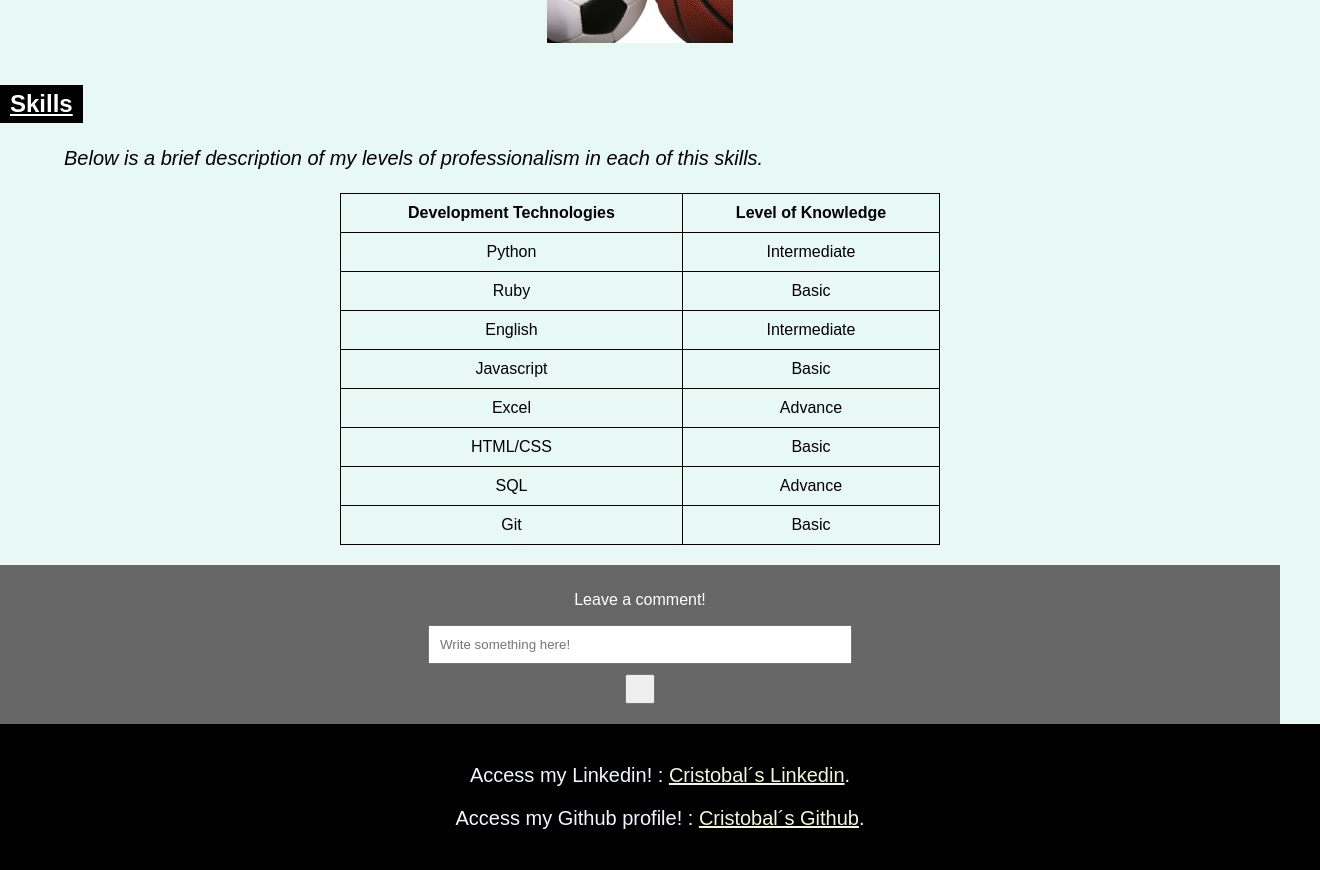
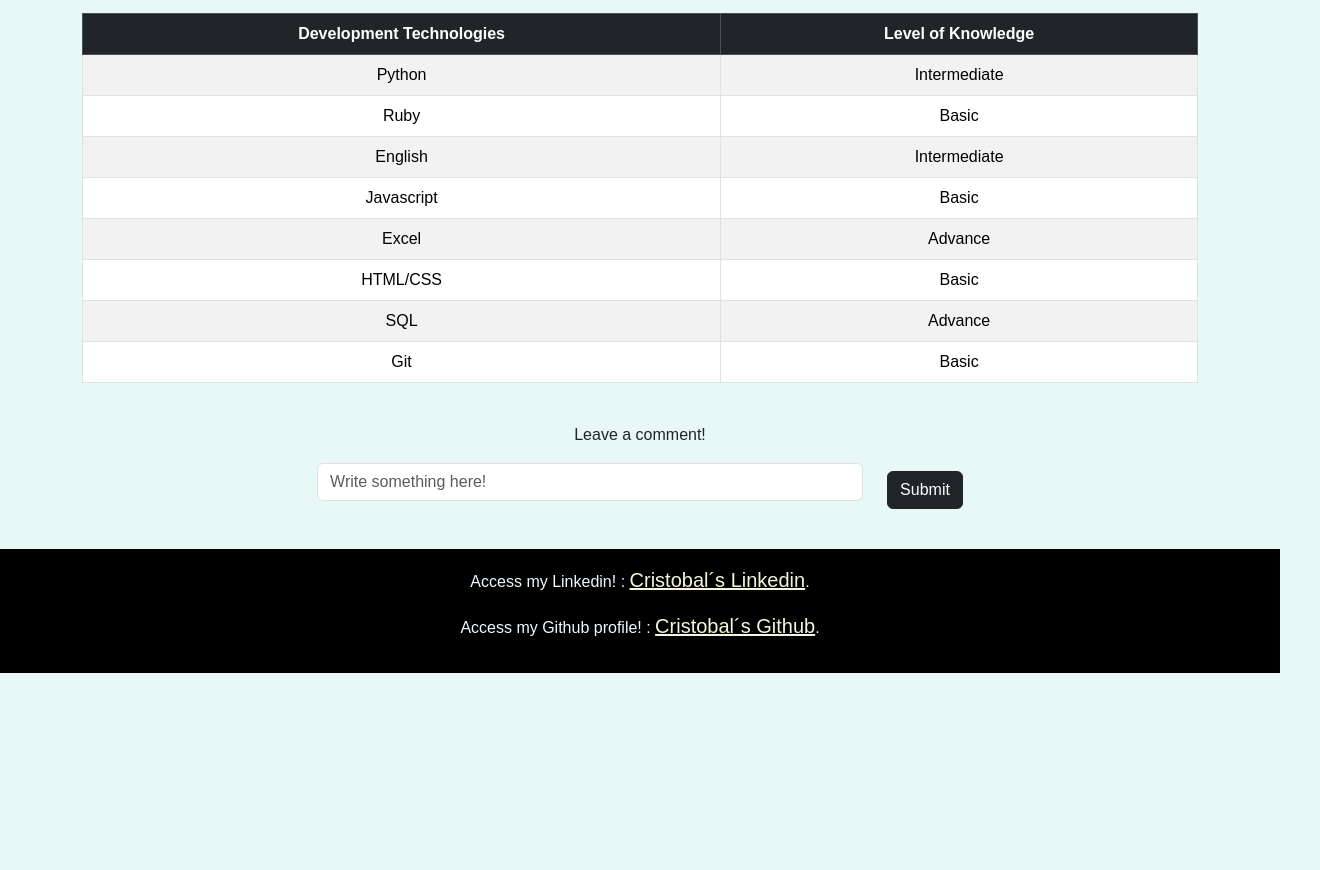
Before and after one commit to CChacon13/CChacon13.github.io, a plain HTML site: page index.html in a window 1280 px wide. Shown: the part 622-1492 px from the top of the page, 1320 px wide, since content can reach past the window. After the commit the page ends 1295 px from the top, so only its background shows below. Drawn offline with nearby package versions, Linux system fonts and the light colour scheme.

Commit message:
version_1_entrega_2

```diff
--- a/index.html
+++ b/index.html
@@ -4,87 +4,79 @@
         <meta charset="UTF-8">
         <meta name="viewport" content="width=device-width, initial-scale=1.0">
         <title>Personal Document</title>
+        <link href="https://cdn.jsdelivr.net/npm/bootstrap@5.3.3/dist/css/bootstrap.min.css" rel="stylesheet">
         <link rel="stylesheet" href="styles.css">
     </head>
+    <body>
+        <script src="https://cdn.jsdelivr.net/npm/bootstrap@5.3.3/dist/js/bootstrap.bundle.min.js"></script>
 
-    <body>
-        <div class="bloque_principal">
+        <div class="container-fluid text-center bloque_principal">
             <h1 class="t_principal">Cristóbal Chacón Galaz</h1>
         </div>
 
-        <div class="contenedor">
-            <div>
+        <div class="container my-4">
+            <div class="row">
+                <div class="col-md-8">
                     <h2 class="titulos">About Me</h2>
                     <p class="parrafos">
                         Hello! I'm Cristóbal, and I'm 21 years old. This page is meant to share a little more about my life. I'm currently studying Industrial Civil Engineering at Universidad de los Andes, where I started in 2021.
-                    Im currently living in Las Condes district with my partner and siblings.
+                        I'm currently living in Las Condes district with my partner and siblings.
                         I really enjoy playing sports, especially team sports like soccer and basketball. My main hobbies are hanging out with my friends and watching series.
                     </p>
                 </div>
+                <div class="col-md-4 text-center">
+                    <img src="balls.png" class="img-fluid" alt="Error">
+                </div>
+            </div>
+        </div>
 
-            <img src="balls.png" alt="Error">
-
-        </div>
-        <div>
+        <div class="container my-4">
             <h2 class="titulos">Skills</h2>
-            <p class="parrafos">
-                Below is a brief description of my levels of professionalism in each of this skills.
-            </p>
-            <table class="tabla">
+            <p class="parrafos">Below is a brief description of my levels of professionalism in each of these skills.</p>
+            <div class="table-responsive">
+                <table class="table table-bordered table-striped table-hover text-center tabla">
+                    <thead class="table-dark">
                         <tr>
                             <th>Development Technologies</th>
                             <th>Level of Knowledge</th>
                         </tr>
-                <tr>
-                    <td>Python</td>
-                    <td>Intermediate</td>
-                </tr>
-                <tr>
-                    <td>Ruby</td>
-                    <td>Basic</td>
-                </tr>
-                <tr>
-                    <td>English</td>
-                    <td>Intermediate</td>
-                </tr>
-                <tr>
-                    <td>Javascript</td>
-                    <td>Basic</td>
-                </tr>
-                <tr>
-                    <td>Excel</td>
-                    <td>Advance</td>
-                </tr>
-                <tr>
-                    <td>HTML/CSS</td>
-                    <td>Basic</td>
-                </tr>
-                <tr>
-                    <td>SQL</td>
-                    <td>Advance</td>
-                </tr>
-                <tr>
-                    <td>Git</td>
-                    <td>Basic</td>
-                </tr>
+                    </thead>
+                    <tbody>
+                        <tr><td>Python</td><td>Intermediate</td></tr>
+                        <tr><td>Ruby</td><td>Basic</td></tr>
+                        <tr><td>English</td><td>Intermediate</td></tr>
+                        <tr><td>Javascript</td><td>Basic</td></tr>
+                        <tr><td>Excel</td><td>Advance</td></tr>
+                        <tr><td>HTML/CSS</td><td>Basic</td></tr>
+                        <tr><td>SQL</td><td>Advance</td></tr>
+                        <tr><td>Git</td><td>Basic</td></tr>
+                    </tbody>
                 </table>
             </div>
+        </div>
 
-        <div class="boton">
+        <div class="container text-center my-4">
             <p id="texto">Leave a comment!</p>
-            <input class="user" type="text" id="campoTexto" placeholder="Write something here!">
-            <input class= "imagen_boton" type="button" onclick="actualizarTexto()">
+            <div class="row justify-content-center">
+                <div class="col-12 col-md-6 mb-2">
+                    <input class="form-control w-40 mx-auto mb-3" type="text" id="campoTexto" placeholder="Write something here!">
+                </div>
+                <div class="col-12 col-md-auto">
+                    <button class="btn btn-dark mt-2" onclick="actualizarTexto()">Submit</button>
+                </div>
+            </div>
+        </div>
+
+        <footer class="container-fluid text-center py-3 pie">
+            <p class="last_text">Access my Linkedin! : <a class="diseño" href="https://www.linkedin.com/in/cristobal-chacon-0a0637304/">Cristobal´s Linkedin</a>.</p>
+            <p class="last_text">Access my Github profile! : <a class="diseño" href="https://github.com/CChacon13">Cristobal´s Github</a>.</p>
+        </footer>
+
         <script>
             function actualizarTexto() {
                 let nuevoTexto = document.getElementById("campoTexto").value;
                 document.getElementById("texto").textContent = nuevoTexto;
             }
         </script>
-        </div>
-
-        <footer class="pie">
-            <p class="last_text">Access my Linkedin! : <a class="diseño" href="https://www.linkedin.com/in/cristobal-chacon-0a0637304/">Cristobal´s Linkedin</a>.</p>
-            <p class="last_text">Access my Github profile! : <a class="diseño" href= "https://github.com/CChacon13">Cristobal´s Github</a>.</p>
-        </footer>
     </body>
 </html>
--- a/styles.css
+++ b/styles.css
@@ -1,12 +1,7 @@
-/*Primer cambio*/
 body {
     font-family: Arial, sans-serif;
-    margin: 0;
-    padding: 0;
-    box-sizing: border-box;
-    background-color:rgb(232, 248, 245)
+    background-color: rgb(232, 248, 245);
 }
-
 
 .bloque_principal {
     background-image: url(background.jpg);
@@ -19,7 +14,7 @@ body {
 }
 
 .t_principal {
-    color:black;
+    color: black;
     font-size: 38px;
     font-weight: bold;
 }
@@ -35,25 +30,8 @@ body {
 .parrafos {
     color: black;
     line-height: 1.5;
-    max-width: 90%;
-    margin: auto;
     font-size: 20px;
     font-style: italic;
-}
-
-.tabla {
-    width: 100%;
-    max-width: 600px;
-    margin: 20px auto;
-    border-collapse: collapse;
-}
-
-th, td {
-    border-width: 1px;
-    border-color: black;
-    border-style: solid;
-    padding: 10px;
-    text-align: center;
 }
 
 .pie {
@@ -61,7 +39,6 @@ th, td {
     color: aliceblue;
     text-align: center;
     padding: 20px;
-    width: 100%;
 }
 
 img {
@@ -71,42 +48,14 @@ img {
     display: block;
 }
 
-.contenedor {
-    display: flex;
-    flex-wrap: wrap;
-    justify-content: center;
-    gap: 20px;
-    padding: 20px;
-}
-
 .diseño {
     color: beige;
     font-size: 20px;
 }
 
-.last_text {
-    font-size: 20px;
-}
-
 .user {
-    width: 90%;
     max-width: 400px;
     padding: 10px;
-}
-
-.boton {
-    width: auto;
-    padding-top: 10px;
-    padding-bottom: 20px;
-    text-align: center;
-    background-color: #666;
-    color: white;
-    border: none;
-    cursor: pointer;
-    margin:auto;
-    display: flex;
-    flex-direction: column;
-    align-items: center;
 }
 
 .imagen_boton {
@@ -114,33 +63,3 @@ img {
     height: 30px;
     margin-top: 10px;
 }
-
-@media (max-width: 768px) {
-    .contenedor {
-        flex-direction: column;
-        text-align: center;
-    }
-
-    .tabla {
-        font-size: 14px;
-    }
-
-    .user {
-        width: 100%;
-    }
-}
-
-@media (max-width: 480px) {
-    .tabla {
-        font-size: 12px;
-    }
-
-    .user {
-        width: 100%;
-    }
-
-    .imagen_boton {
-        width: 30px;
-        height: 30px;
-    }
-}
```
Lines whose indentation alone changed are shown as unchanged.
